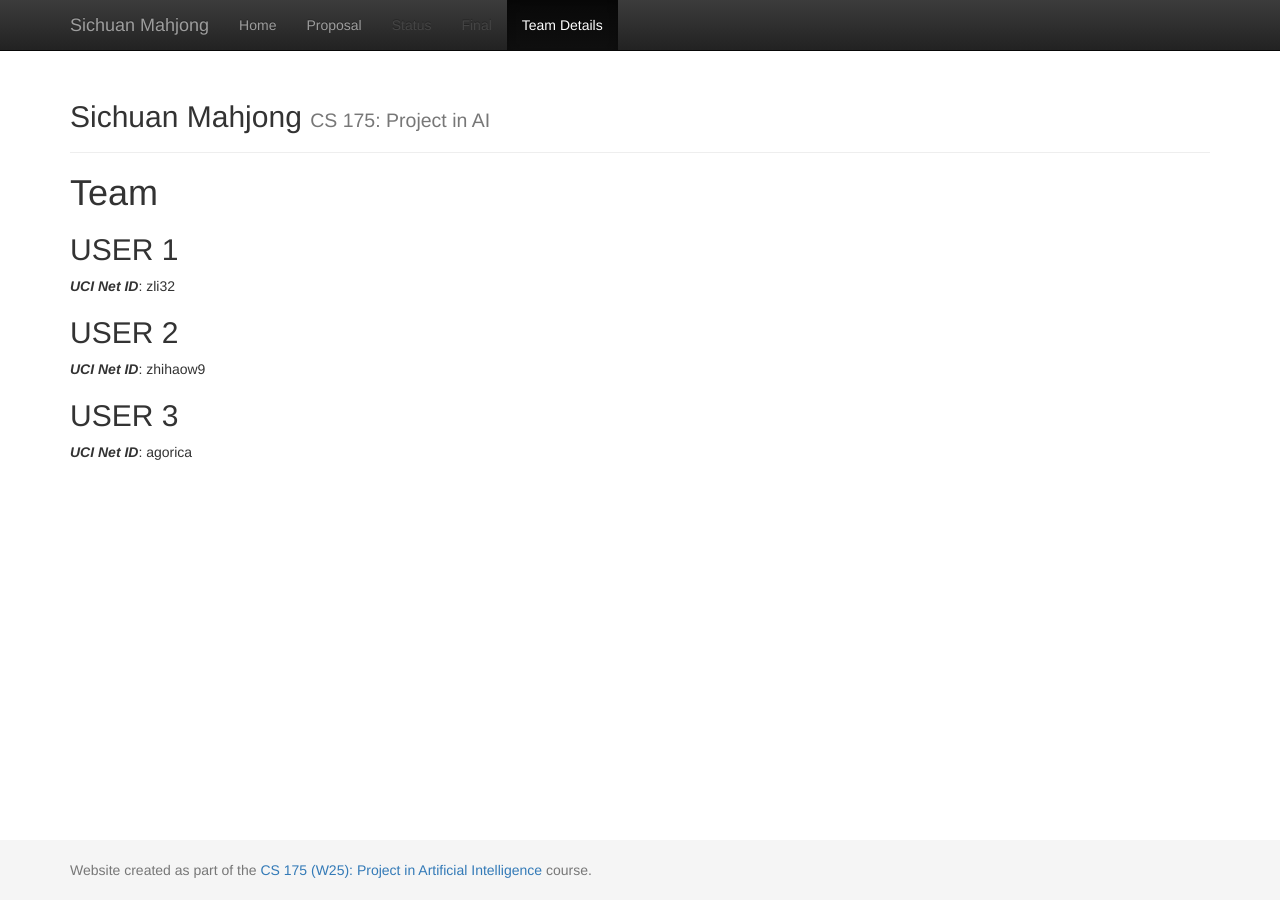
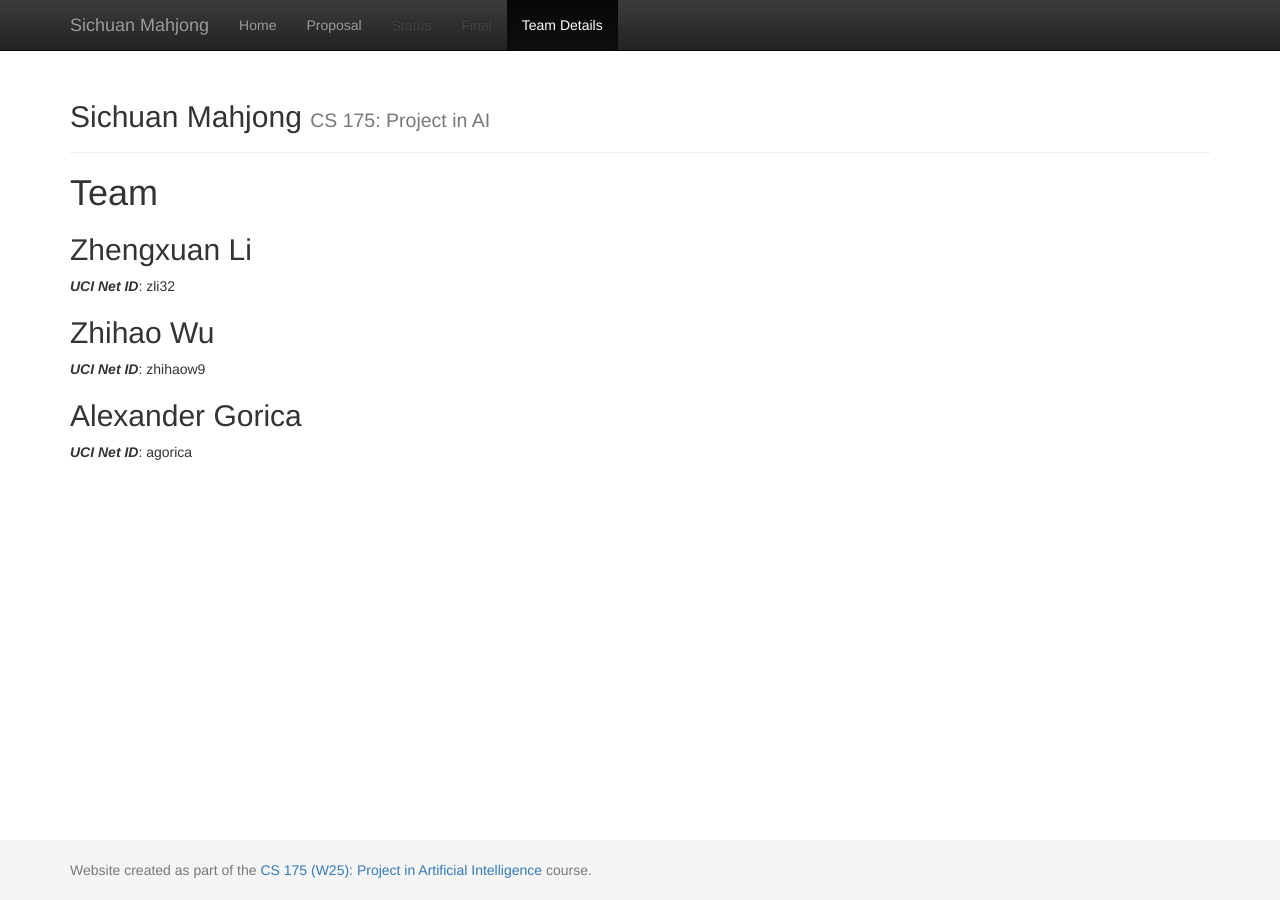
Before and after one commit to lzxtxdys/Sichuan-Mahjong, a Jekyll site: the page built from docs/team.md, in a window 1280 px wide. Built offline with Jekyll 4.4.1, drawn with Linux system fonts in a browser that asks for light colours.

Commit message:
Update team.md

```diff
--- a/docs/team.md
+++ b/docs/team.md
@@ -6,11 +6,11 @@ title:  Team
 # {{ page.title }}
 
 
-## USER 1
+## Zhengxuan Li
 ***UCI Net ID***: zli32
 
-## USER 2
+## Zhihao Wu
 ***UCI Net ID***: zhihaow9
 
-## USER 3
+## Alexander Gorica
 ***UCI Net ID***: agorica
```
